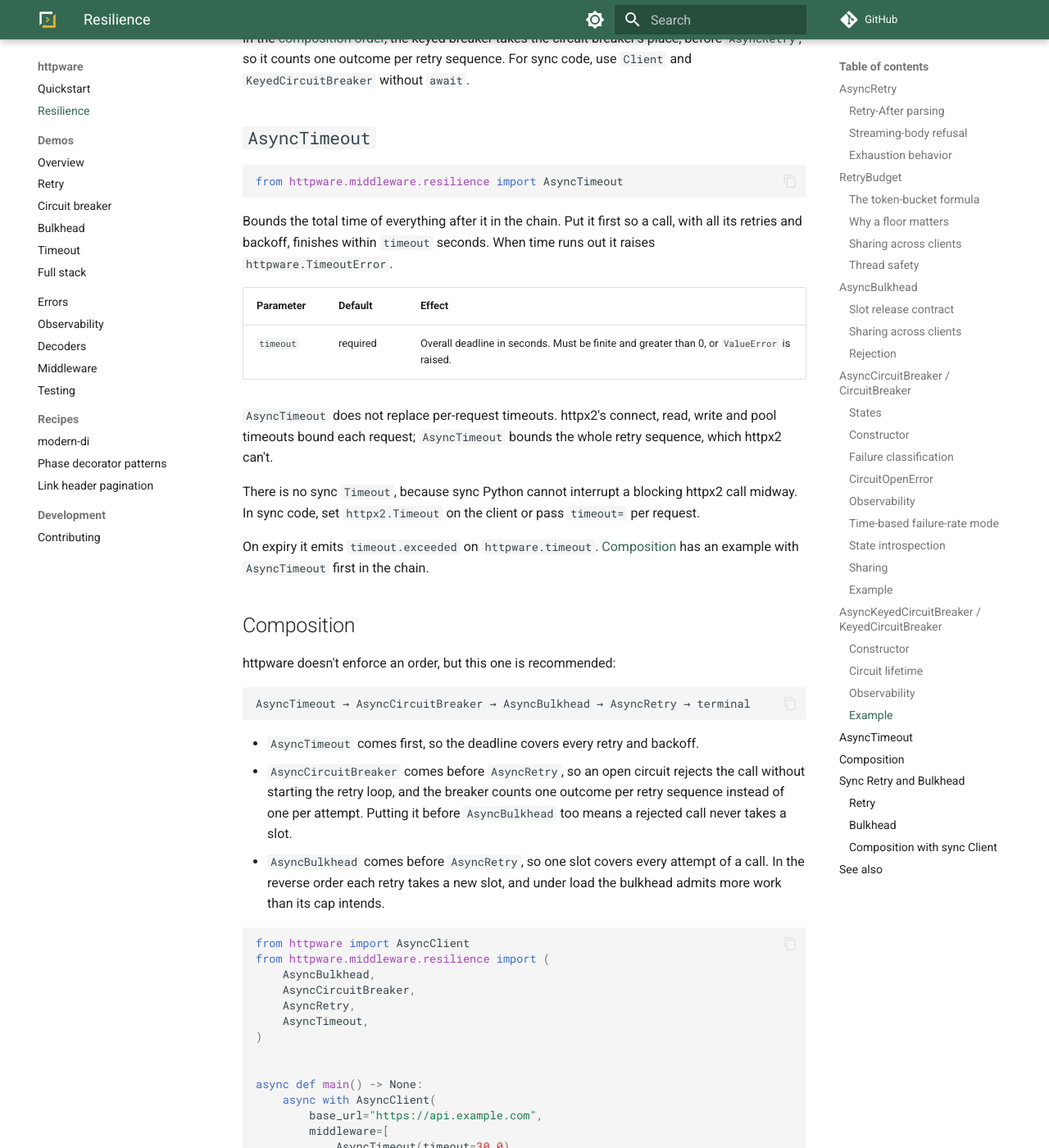
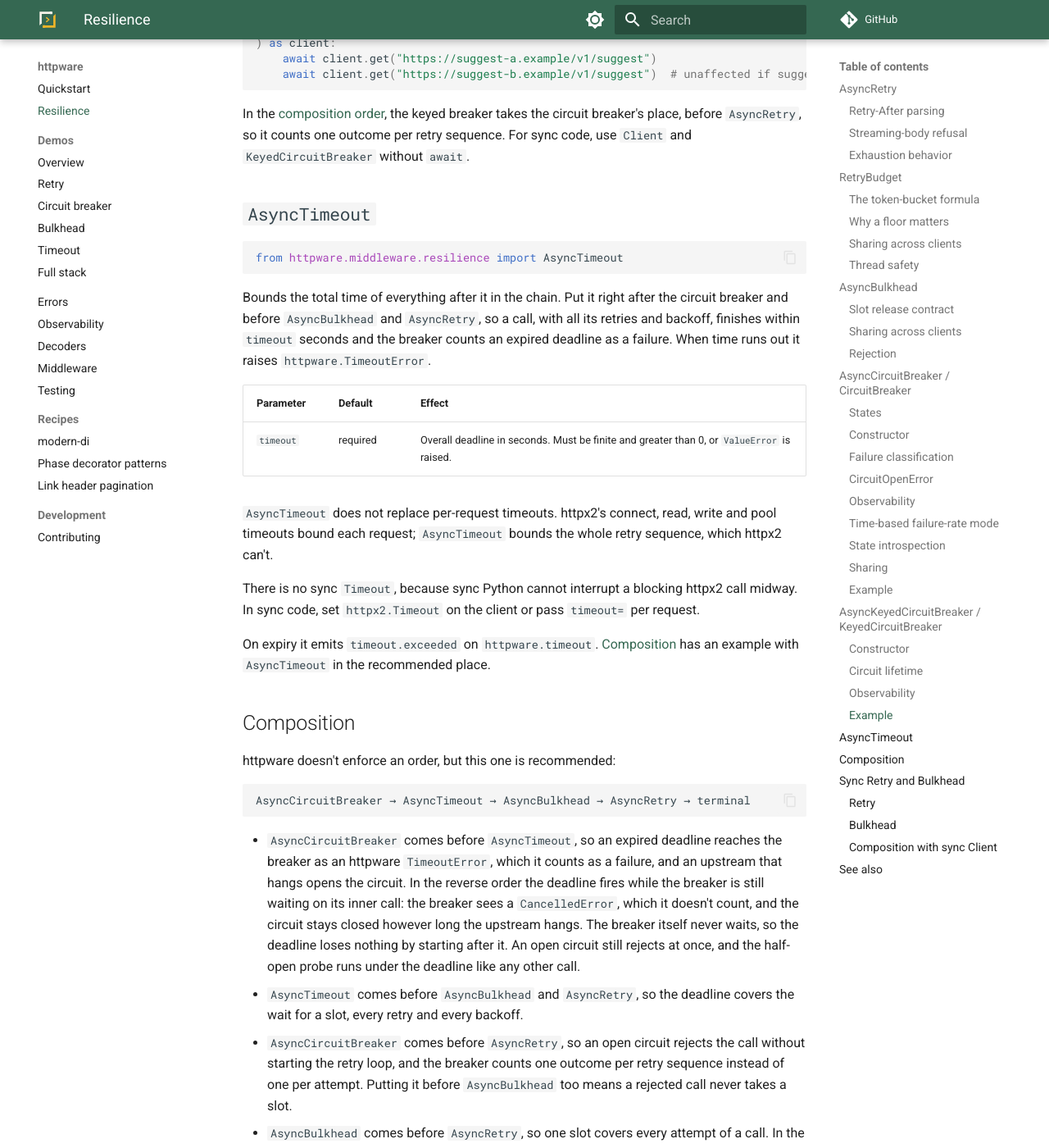
Before and after one commit to modern-python/httpware, an MkDocs documentation site: the page built from docs/resilience.md, in a window 1280 px wide and 1400 px high, scrolled down 9800 px. Shown: the whole window at 82% size. Built offline with MkDocs 1.6.1 and Material for MkDocs 9.7.7, drawn with Linux system fonts in a browser that asks for light colours; comment, search, counter and statistics services are not loaded; some of the changed text lies outside the part shown.

Commit message:
docs: recommend the circuit breaker before AsyncTimeout so timeouts count as failures

````diff
--- a/docs/resilience.md
+++ b/docs/resilience.md
@@ -180,6 +180,8 @@
 
 A counted failure is a `NetworkError`, an httpware `TimeoutError`, or a `StatusError` whose status is in `failure_status_codes`. Other exceptions pass through without changing the circuit.
 
+An expired `AsyncTimeout` deadline counts only when the breaker comes before `AsyncTimeout`, as in the [composition order](#composition). With the breaker after it, the deadline cancels the breaker's call, and a cancellation is not a counted failure.
+
 A `RetryBudgetExhaustedError` from a retry placed after the breaker is classified by its `last_exception`. If the last attempt failed with a counted failure, the breaker counts one; if it failed with a 4xx, that is a success.
 
 4xx responses, 429 included, count as successes. A 429 means the service is up and throttling you; opening the circuit on it would add circuit-open rejections on top of the throttling.
@@ -309,7 +311,7 @@
 from httpware.middleware.resilience import AsyncTimeout
 ```
 
-Bounds the total time of everything after it in the chain. Put it first so a call, with all its retries and backoff, finishes within `timeout` seconds. When time runs out it raises `httpware.TimeoutError`.
+Bounds the total time of everything after it in the chain. Put it right after the circuit breaker and before `AsyncBulkhead` and `AsyncRetry`, so a call, with all its retries and backoff, finishes within `timeout` seconds and the breaker counts an expired deadline as a failure. When time runs out it raises `httpware.TimeoutError`.
 
 | Parameter | Default | Effect |
 |---|---|---|
@@ -319,17 +321,18 @@
 
 There is no sync `Timeout`, because sync Python cannot interrupt a blocking httpx2 call midway. In sync code, set `httpx2.Timeout` on the client or pass `timeout=` per request.
 
-On expiry it emits `timeout.exceeded` on `httpware.timeout`. [Composition](#composition) has an example with `AsyncTimeout` first in the chain.
+On expiry it emits `timeout.exceeded` on `httpware.timeout`. [Composition](#composition) has an example with `AsyncTimeout` in the recommended place.
 
 ## Composition
 
 httpware doesn't enforce an order, but this one is recommended:
 
 ```
-AsyncTimeout → AsyncCircuitBreaker → AsyncBulkhead → AsyncRetry → terminal
+AsyncCircuitBreaker → AsyncTimeout → AsyncBulkhead → AsyncRetry → terminal
 ```
 
-- `AsyncTimeout` comes first, so the deadline covers every retry and backoff.
+- `AsyncCircuitBreaker` comes before `AsyncTimeout`, so an expired deadline reaches the breaker as an httpware `TimeoutError`, which it counts as a failure, and an upstream that hangs opens the circuit. In the reverse order the deadline fires while the breaker is still waiting on its inner call: the breaker sees a `CancelledError`, which it doesn't count, and the circuit stays closed however long the upstream hangs. The breaker itself never waits, so the deadline loses nothing by starting after it. An open circuit still rejects at once, and the half-open probe runs under the deadline like any other call.
+- `AsyncTimeout` comes before `AsyncBulkhead` and `AsyncRetry`, so the deadline covers the wait for a slot, every retry and every backoff.
 - `AsyncCircuitBreaker` comes before `AsyncRetry`, so an open circuit rejects the call without starting the retry loop, and the breaker counts one outcome per retry sequence instead of one per attempt. Putting it before `AsyncBulkhead` too means a rejected call never takes a slot.
 - `AsyncBulkhead` comes before `AsyncRetry`, so one slot covers every attempt of a call. In the reverse order each retry takes a new slot, and under load the bulkhead admits more work than its cap intends.
 
@@ -347,8 +350,8 @@
     async with AsyncClient(
         base_url="https://api.example.com",
         middleware=[
+            AsyncCircuitBreaker(),
             AsyncTimeout(timeout=30.0),
-            AsyncCircuitBreaker(),
             AsyncBulkhead(max_concurrent=10),
             AsyncRetry(),
         ],
````
Also changed, not shown: docs/adr/0004-circuit-breaker-scope.md (+13 -7 lines), 2 other files.
